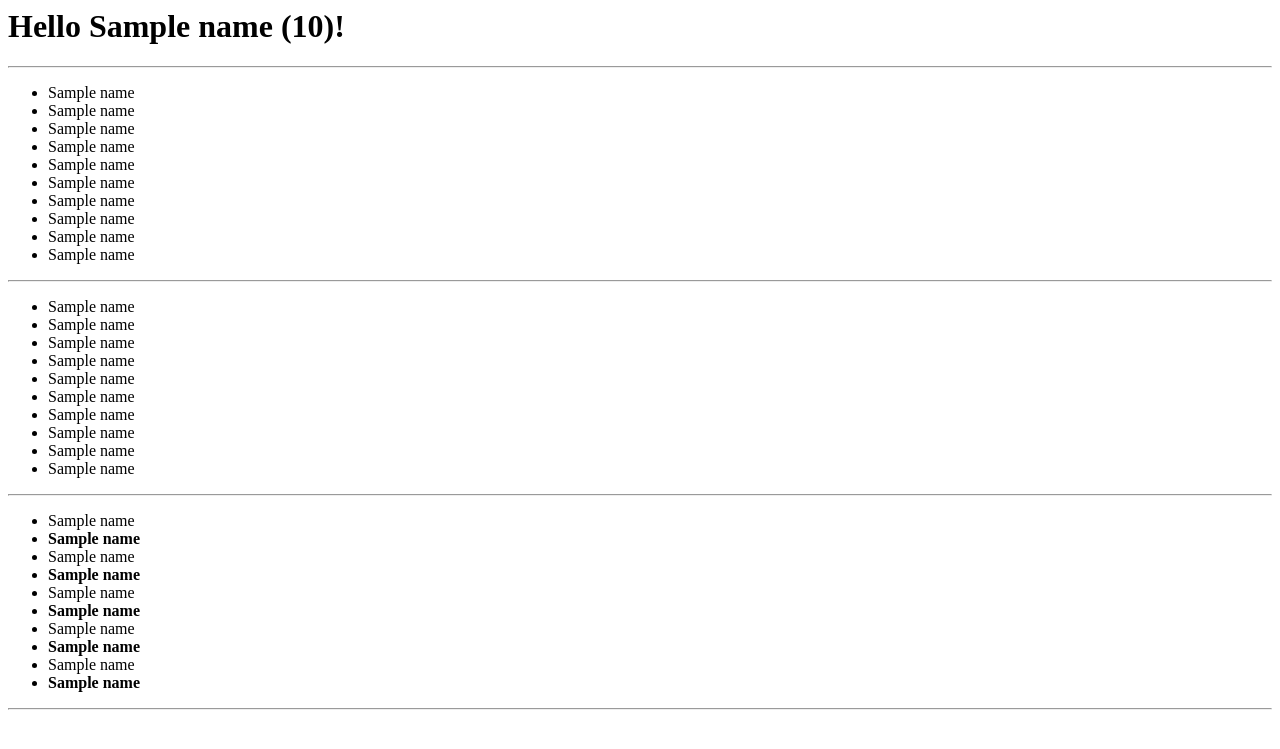
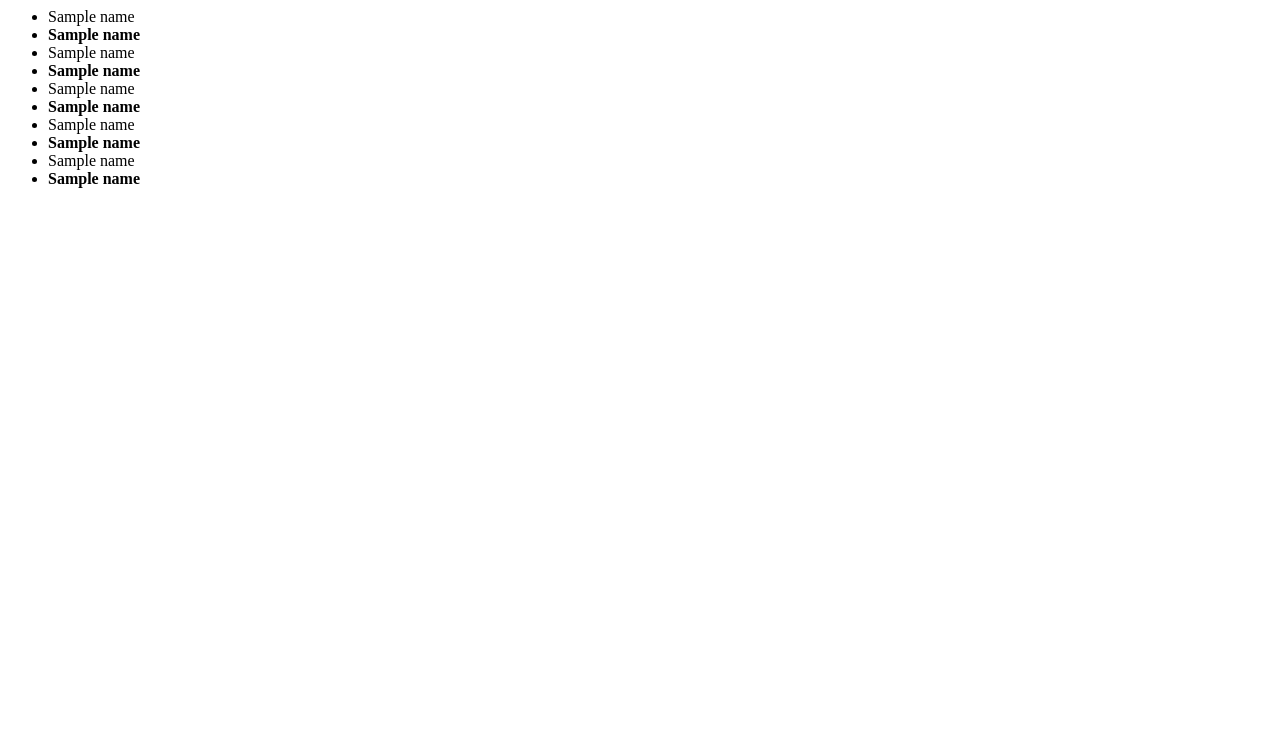
Before and after one commit to shnela/ml_runner, a Flask app: template templates/hello_from_kwargs.html in a window 1280 px wide. Shown: the top 749 px of the page. Run offline with Flask 2, Linux system fonts and the light colour scheme; the template is opened without the code that fills it: most values are stand-ins (such as "Sample title", 1, 10 or a date in 2020).

```diff
--- a/templates/hello_from_kwargs.html
+++ b/templates/hello_from_kwargs.html
@@ -1,31 +1,13 @@
-<h1>Hello {{ name }} ({{ amount }})!</h1>
-<hr/>
-
-<ul>
-{% for _ in range(amount) %}
-    <li>{{ name }}</li>
-{% endfor %}
-</ul>
-<hr/>
-
 {% if name == 'Admin' %}
   <h1>Hello {{ name }} ({{ amount }})!</h1>
 {% else %}
   <ul>
   {% for _ in range(amount) %}
+    {% if loop.index % 2 == 0 %}
+      <li><strong>{{ name }}</strong></li>
+    {% else %}
       <li>{{ name }}</li>
+    {% endif %}
   {% endfor %}
   </ul>
 {% endif %}
-<hr/>
-
-<ul>
-{% for _ in range(amount) %}
-  {% if loop.index % 2 == 0 %}
-    <li><strong>{{ name }}</strong></li>
-  {% else %}
-    <li>{{ name }}</li>
-  {% endif %}
-{% endfor %}
-</ul>
-<hr/>
```
Also changed, not shown: README.md.
